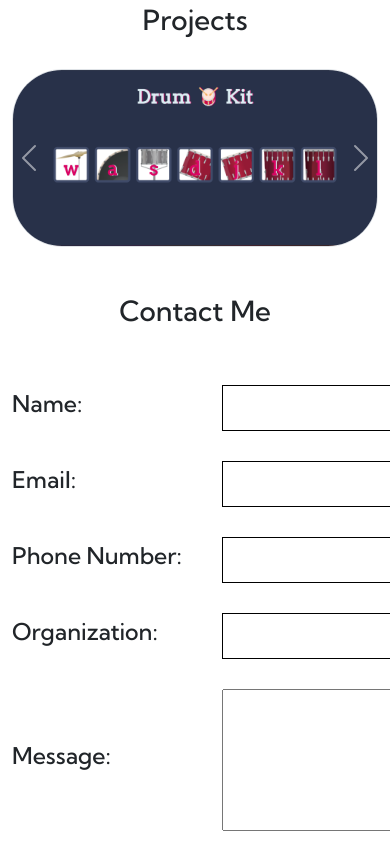
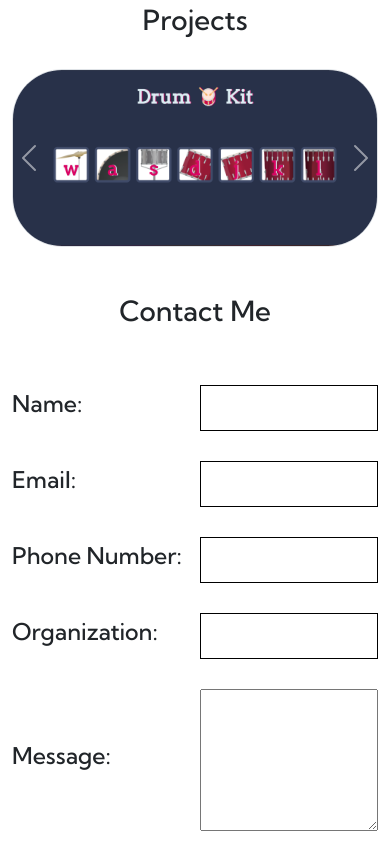
Before and after one commit to SACHk291/Personal-Website, a website with bundled scripts: page index.html in a window 390 px wide. Shown: the part 3078-3920 px from the top of the page. Built offline with nearby package versions, Linux system fonts and the light colour scheme.

Commit message:
Add files via upload

```diff
--- a/styles.css
+++ b/styles.css
@@ -141,15 +141,15 @@ input{
 @media(max-width:768px){
 
     .form-group label {
-        width: 200px;
+        width: 50%;
         margin-right: 10px;
     }
 
     .form-group > input{
-        width: 180px;
+        width: 50%;
     }
     #message{
-        width: 180px;
+        width: 50%;
         height: auto;
     }
 
```
